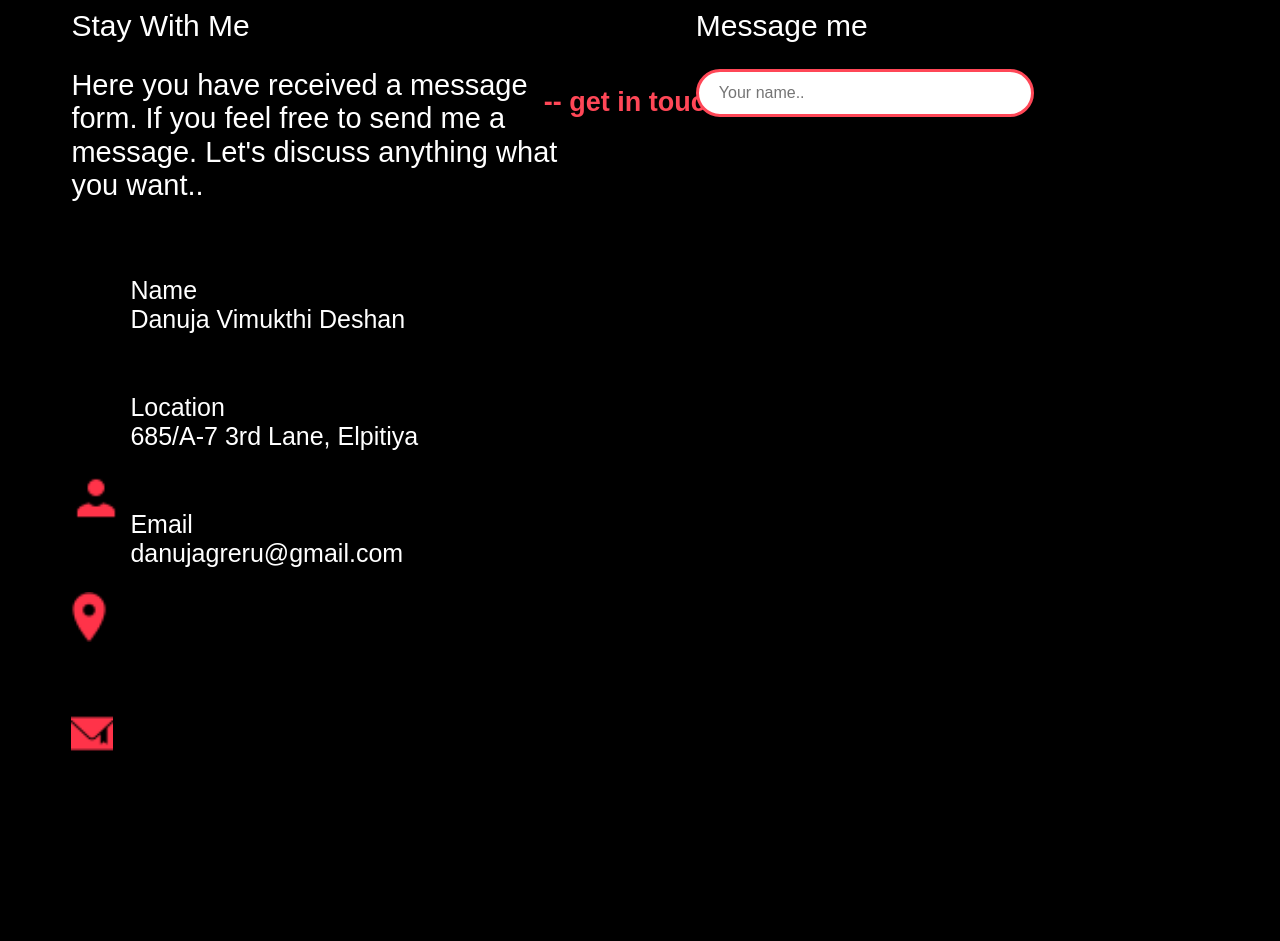
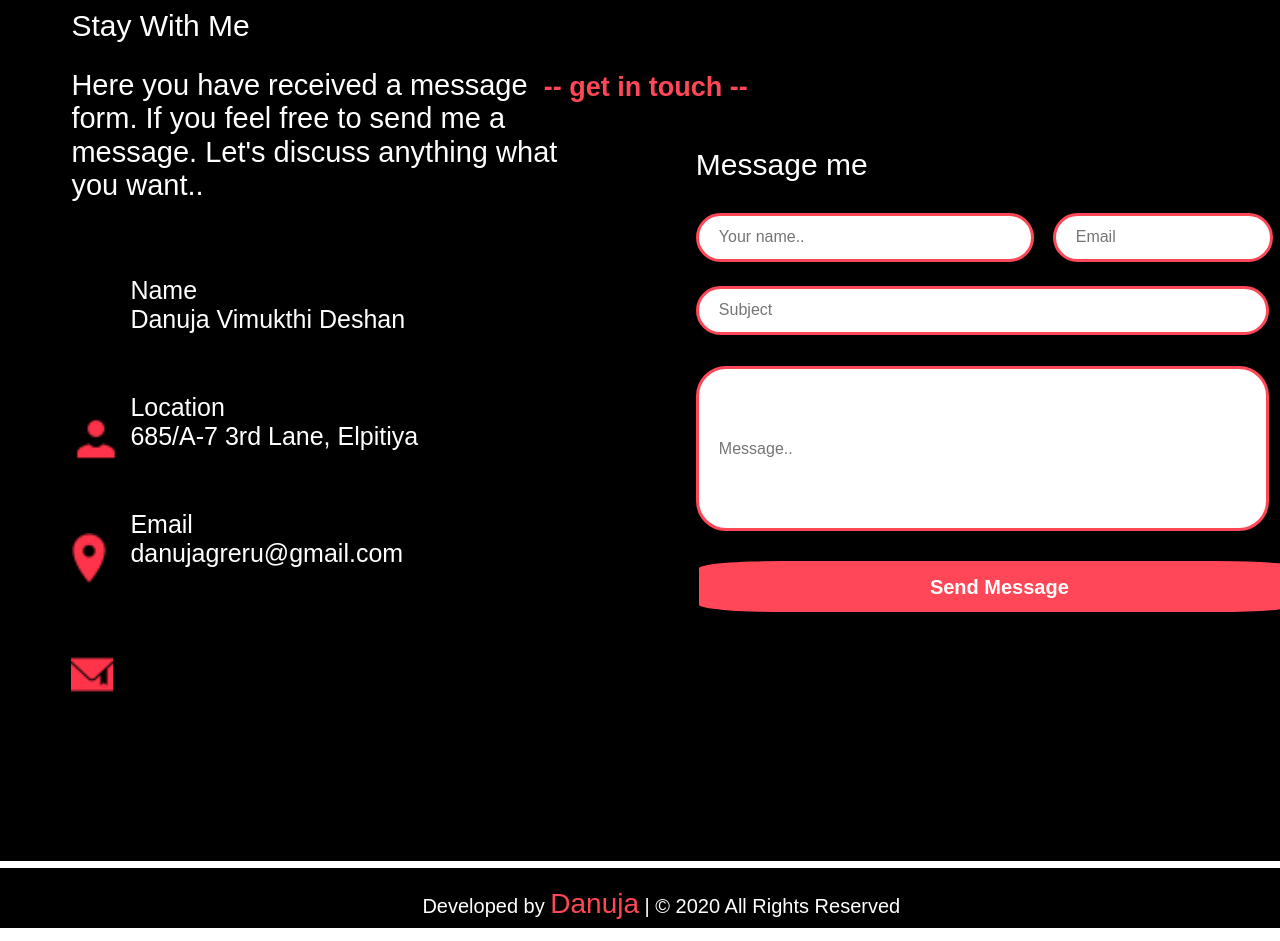
Before and after one commit to danujav/My-Portfolio, a plain HTML site: page index.html in a window 1280 px wide. Shown: the part 5860-6801 px from the top of the page. Drawn offline with Linux system fonts and the light colour scheme.

Commit message:
done Footer

```diff
--- a/asserts/css/styleSheet.css
+++ b/asserts/css/styleSheet.css
@@ -1085,7 +1085,7 @@ dt {
 
     /*contact section*/
 .contact{
-    height: 140vh;
+    height: 130vh;
     width: 100%;
     background-color: black;
 }
@@ -1100,7 +1100,7 @@ dt {
     padding: 1px;
     color: #ff4757;
     position: relative;
-    top: -680px;
+    top: -636px;
     display: inline-block;
     left: 42.4%;
 }
@@ -1187,10 +1187,10 @@ dt {
 
 .text_side{
     width: 40%;
-    height: 74%;
+    height: 13%;
     position: relative;
     left: -31px;
-    top: 27px;
+    top: -463px;
     display: inline-block;
 }
 .text_side h1{
@@ -1199,7 +1199,7 @@ dt {
     padding: 0;
     color: white;
     position: absolute;
-    top: 0;
+    top: -6px;
     font-weight: 500;
 }
 input[type=text], select {
@@ -1216,3 +1216,87 @@ input[type=text], select {
 input[type=text]:hover {
     border: 3px solid #58afd1;
 }
+input[type=email], select {
+    width: 43%;
+    padding: 12px 20px;
+    /* margin: 8px 0; */
+    display: inline-block;
+    border: 3px solid #ff4757;
+    border-radius: 30px;
+    box-sizing: border-box;
+    position: absolute;
+    top: 80px;
+    right: -65px;
+}
+input[type=email]:hover {
+    border: 3px solid #58afd1;
+}
+input[type=subject], select {
+    width: 112%;
+    padding: 12px 20px;
+     margin: 8px 0;
+    display: inline-block;
+    border: 3px solid #ff4757;
+    border-radius: 30px;
+    box-sizing: border-box;
+    position: absolute;
+    top: 145px;
+    left: 0;
+}
+input[type=subject]:hover {
+    border: 3px solid #58afd1;
+}
+input[type=textarea], select {
+    width: 112%;
+    height: 165px;
+    padding: 12px 20px;
+    margin: 8px 0;
+    display: inline-block;
+    border: 3px solid #ff4757;
+    border-radius: 30px;
+    box-sizing: border-box;
+    position: absolute;
+    top: 225px;
+    left: 0;
+}
+input[type=textarea]:hover {
+    border: 3px solid #58afd1;
+}
+.button{
+    width: 537px;
+    height: 21px;
+    background-color: #ff4757;
+    cursor: pointer;
+    position: absolute;
+    top: 428px;
+    left: 3px;
+    color: white;
+}
+
+    /*white_border*/
+.white_border{
+    width: 100px;
+    height: 7px;
+}
+
+    /*footer*/
+.footer{
+    background-color: black;
+    width: 100%;
+    height: 60px;
+}
+.footer h4{
+    color: white;
+    position: relative;
+    right: 0;
+    left: 33%;
+    top: 20px;
+    display: inline-block;
+    font-size: 20px;
+    font-weight: 300;
+}
+.footer h4 span{
+    font-size: 28px;
+    font-weight: 400;
+    color: #ff4757;
+}
--- a/index.html
+++ b/index.html
@@ -208,9 +208,25 @@
         </aside>
         <aside class="text_side">
             <h1>Message me</h1>
-            <input type="text" id="name" name="name"
+            <input type="text" name="name"
                    placeholder="Your name..">
+            <input type="email"  name="email"
+                   placeholder="Email">
+            <input type="subject" name="subject"
+                   placeholder="Subject">
+            <input type="textarea" name="message"
+                   placeholder="Message..">
+            <div class="button">Send Message</div>
         </aside>
+
+
+
     </section>
+
+    <section class="white_border"></section>
+
+    <footer class="footer">
+        <h4>Developed by <span>Danuja</span> | © 2020 All Rights Reserved</h4>
+    </footer>
 </body>
 </html>
```
